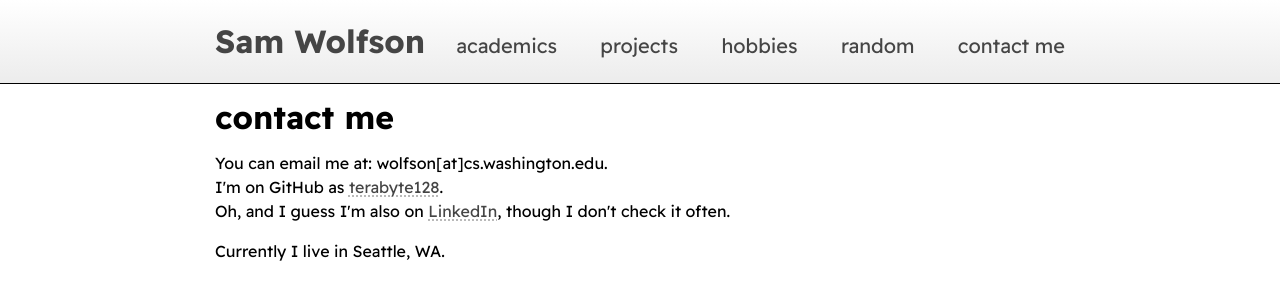
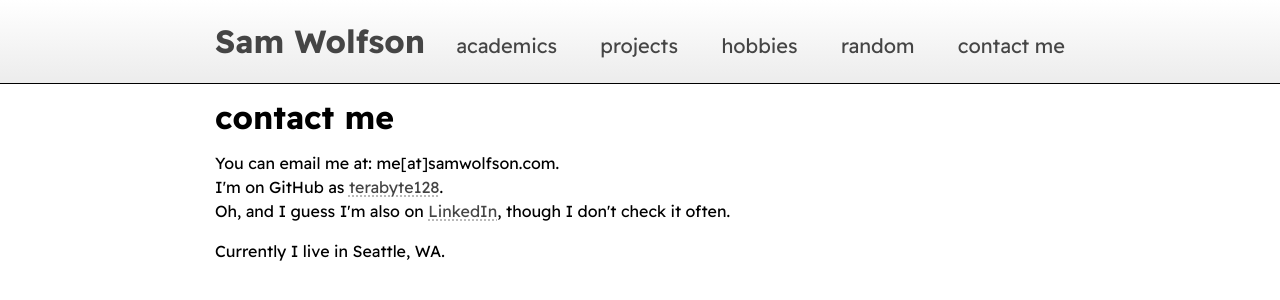
Before and after one commit to terabyte128/personal-website, a React (Create React App) app: page /contact in a window 1280 px wide. Shown: the top 300 px of the page. Built offline with nearby package versions, Linux system fonts and the light colour scheme.

Commit message:
update contact email

```diff
--- a/src/pages/Contact.tsx
+++ b/src/pages/Contact.tsx
@@ -4,7 +4,7 @@ import ExternalLink from '../shared-components/ExternalLink';
 const Contact: FC = () => (
     <>
         <p>
-            You can email me at: wolfson[at]cs.washington.edu.
+            You can email me at: me[at]samwolfson.com.
             <br />
             I'm on GitHub as{' '}
             <ExternalLink href="http://github.com/terabyte128/">
```
